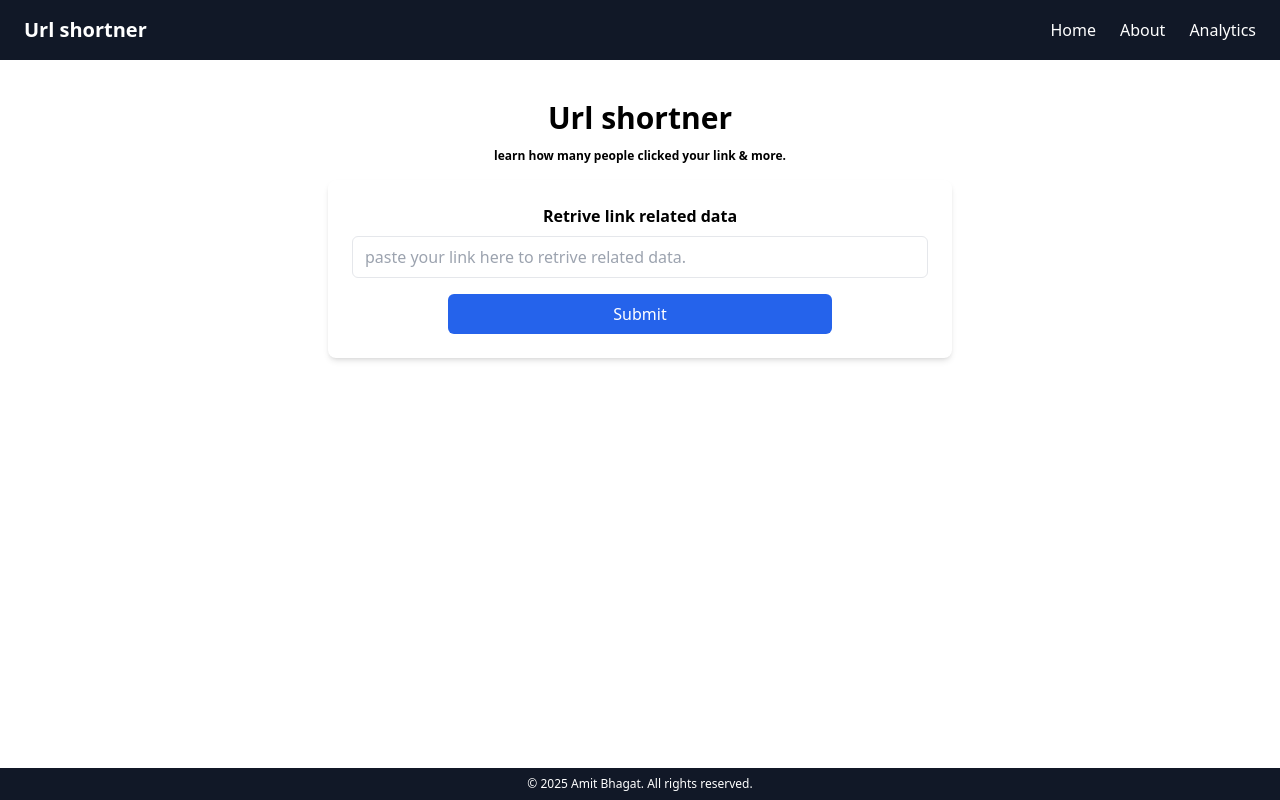
After one commit to Amit4218/url_shortner, a Flask app: page /analytics in a window 1280 px wide. The commit adds this page. Run offline with Flask 3, Linux system fonts and the light colour scheme; some libraries are stand-ins or nearby versions.

Commit message:
fix: fixed the circular import
Fixed the circular imports, and handled the database operations

- Also added the html pages inside the pages folder.
- Completed all the routes handling and the logic.
- fixed the increment_visit_count function in the db.py file.
- fixed the urls table id column, also increased the max length of link
to 1500.

```diff
--- a/config/__init__.py
+++ b/config/__init__.py
@@ -1,4 +1,3 @@
-from .db import db, database_actions
+from .db import db, database_actions, url_actions
 
-
-__all__ = ["db", "database_actions"]
+__all__ = ["db", "database_actions", "url_actions"]
--- a/core/__init__.py
+++ b/core/__init__.py
@@ -1,3 +1,3 @@
-from .url_logic import url_actions
+from .url_logic import ShortUrl
 
-__all__ = ["url_actions"]
+__all__ = ["ShortUrl"]
--- a/main.py
+++ b/main.py
@@ -1,25 +1,22 @@
-from flask import Flask, render_template, request
-from config import db
-from utils.env_provider import DATABASE_URL
+from flask import Flask, render_template, request, redirect
+from config import db, database_actions
+from utils.env_provider import DATABASE_URL, HOST_URL
 
 
 app = Flask(__name__)
-app.config["DATABASE_URL"] = DATABASE_URL
+app.config["SQLALCHEMY_ENGINES"] = {"default": DATABASE_URL}
 
 db.init_app(app)
 
 
-@app.route("/healthz")
+@app.route("/healthz", methods=["GET"])
 def health():
     return "website is working!"
 
 
-# pages route
-
-
 @app.route("/", methods=["GET"])
 def home():
-    return render_template("base.html")
+    return render_template("pages/home.html")
 
 
 @app.route("/url", methods=["POST"])
@@ -27,16 +24,46 @@ def get_url():
 
     original_url = request.form["original_url"]
 
+    short_url = database_actions.store_url_to_db(original_url=original_url)
+
+    full_short_url = f"{HOST_URL}/{short_url}"
+
     if not original_url:
         return "No url provides", 404
 
-    return render_template("")
+    return render_template("pages/home.html", short_url=full_short_url)
 
 
-# action route
+@app.route("/<short_url>", methods=["GET"])
+def url_redirect(short_url: str):
+
+    short_url = short_url.split("/")[-1]
+
+    database_actions.increment_visit_count(short_url=short_url)
+
+    redirect_url = database_actions.get_redirect_url(short_url=short_url)
+
+    return redirect(f"{redirect_url}")
 
 
-# post url
+@app.route("/analytics", methods=["GET"])
+def analytics():
+    return render_template("pages/analytics.html")
+
+
+@app.route("/analytics", methods=["POST"])
+def get_url_data():
+
+    full_url = request.form["url"]
+
+    if not full_url:
+        return "No url provided", 404
+
+    short_url = full_url.split("/")[-1]
+
+    url_info = database_actions.get_url_data(short_url=short_url)
+
+    return render_template("pages/analytics.html", url_info=url_info)
 
 
 if __name__ == "__main__":
--- a/pyproject.toml
+++ b/pyproject.toml
@@ -11,7 +11,8 @@ requires-python = ">=3.14"
 dependencies = [
     "flask (>=3.1.2,<4.0.0)",
     "python-dotenv (>=1.2.1,<2.0.0)",
-    "flask-sqlalchemy-lite (>=0.2.0,<0.3.0)"
+    "flask-sqlalchemy-lite (>=0.2.0,<0.3.0)",
+    "psycopg (>=3.2.12,<4.0.0)"
 ]
 
 
--- a/templates/base.html
+++ b/templates/base.html
@@ -6,7 +6,32 @@
     <title>
       URL Shortner | {% block page_name %}Home{% endblock page_name %}
     </title>
-    <script src="https://cdn.jsdelivr.net/npm/@tailwindcss/browser@4"></script>
+    <script src="https://cdn.tailwindcss.com"></script>
   </head>
-  <body></body>
+  <body class="min-h-screen flex flex-col">
+    <nav class="bg-gray-900 text-white px-6 py-4">
+      <div class="container mx-auto flex justify-between items-center">
+        <a class="text-xl font-semibold" href="/">Url shortner</a>
+
+        <ul class="flex space-x-6">
+          <li><a href="/" class="hover:text-gray-300">Home</a></li>
+          <li>
+            <a
+              href="https://github.com/Amit4218/url_shortner.git"
+              target="_blank"
+              class="hover:text-gray-300"
+              >About</a
+            >
+          </li>
+          <li><a href="/analytics" class="hover:text-gray-300">Analytics</a></li>
+        </ul>
+      </div>
+    </nav>
+
+    <main class="flex-grow">{% block content %}{% endblock content %}</main>
+
+    <footer class="bg-gray-900 text-white text-xs text-center py-2 w-full mt-5">
+      <p>© 2025 Amit Bhagat. All rights reserved.</p>
+    </footer>
+  </body>
 </html>
--- /dev/null
+++ b/templates/pages/analytics.html
@@ -0,0 +1,79 @@
+{% extends "base.html" %} {% block page_name %}Analytics{% endblock page_name %}
+{% block content %}
+
+<div class="container mx-auto mt-10 px-4 h-[100%]">
+  <h1 class="text-3xl font-bold mb-3 text-center">Url shortner</h1>
+  <p class="text-xs font-bold mb-4 text-center">
+    learn how many people clicked your link & more.
+  </p>
+
+  <div class="flex justify-center items-center w-full">
+    <form
+      action="/analytics"
+      method="post"
+      class="bg-white p-6 rounded-lg shadow-md w-1/2"
+    >
+      <label for="url" class="block mb-2 font-bold text-center"
+        >Retrive link related data</label
+      >
+      <input
+        type="text"
+        placeholder="paste your link here to retrive related data."
+        name="url"
+        id="url"
+        class="w-full border rounded-md px-3 py-2 mb-4 focus:outline-none focus:ring-2 focus:ring-blue-500"
+      />
+
+      <div class="text-center">
+        <button
+          type="submit"
+          class="w-[30vw] bg-blue-600 text-white py-2 rounded-md hover:bg-blue-700 transition"
+        >
+          Submit
+        </button>
+      </div>
+    </form>
+  </div>
+</div>
+
+{% if url_info %}
+<div class="container mx-auto mt-10 px-4 flex justify-center">
+  <div class="bg-white p-6 rounded-lg shadow-md w-1/2 border border-gray-200">
+    <h2 class="text-xl font-bold text-center mb-6">
+      Analytics for: <span class="text-blue-600">{{ url_info.short_url }}</span>
+    </h2>
+
+    <!-- Grid layout -->
+    <div class="grid grid-cols-1 md:grid-cols-2 gap-4">
+      <div class="bg-gray-50 p-4 rounded-md border border-gray-200 text-center">
+        <p class="text-lg font-semibold">Total Clicks</p>
+        <p class="text-3xl font-bold text-green-600">
+          {{ url_info.visit_count }}
+        </p>
+      </div>
+
+      <div
+        class="bg-gray-50 p-4 rounded-md border border-gray-200 break-all text-center"
+      >
+        <p class="text-lg font-semibold">Original URL</p>
+        <p class="text-blue-700">{{ url_info.original_url }}</p>
+      </div>
+
+      <div class="bg-gray-50 p-4 rounded-md border border-gray-200 text-center">
+        <p class="text-lg font-semibold">Short URL</p>
+        <a
+          href="/{{ url_info.short_url }}"
+          class="text-indigo-600 underline break-all"
+        >
+          {{ request.host_url }}{{ url_info.short_url }}
+        </a>
+      </div>
+
+      <div class="bg-gray-50 p-4 rounded-md border border-gray-200 text-center">
+        <p class="text-lg font-semibold">Created At</p>
+        <p>{{ url_info.created_at.strftime("%b %d, %Y • %I:%M %p") }}</p>
+      </div>
+    </div>
+  </div>
+</div>
+{% endif %} {% endblock content %}
--- a/utils/__init__.py
+++ b/utils/__init__.py
@@ -1,3 +1,3 @@
-import env_provider
+from . import env_provider
 
 __all__ = ["env_provider"]
```
Also changed, not shown: config/db.py (+19 -13 lines), core/url_logic.py (+4 -5 lines), templates/pages/home.html (added, +71 -0 lines), 1 other file.
